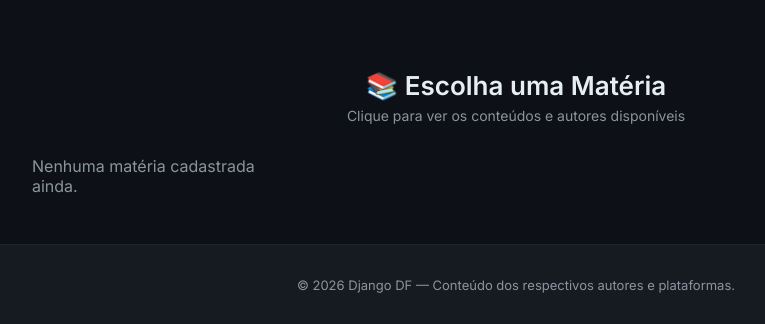
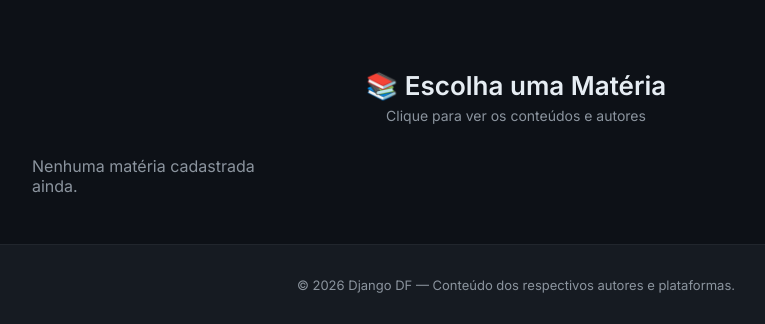
Before and after one commit to hylmervicente6-dot/Projeto-Django2, a Django app: page / in a window 1280 px wide. Shown: the part 447-771 px from the top of the page, without its empty margins (124-889 px from the left). Run offline with Django 4.2, Linux system fonts and the light colour scheme; data that the repository does not hold is empty.

Commit message:
salvando teste

```diff
--- a/templates/associados/index.html
+++ b/templates/associados/index.html
@@ -18,7 +18,7 @@
 <!-- MATÉRIAS -->
 <section class="section-dark">
   <h2 class="section-heading">📚 Escolha uma Matéria</h2>
-  <p class="section-sub">Clique para ver os conteúdos e autores disponíveis</p>
+  <p class="section-sub">Clique para ver os conteúdos e autores</p>
   <div class="container">
     <div class="cards-grid">
       {% for eixo in eixos %}
```
